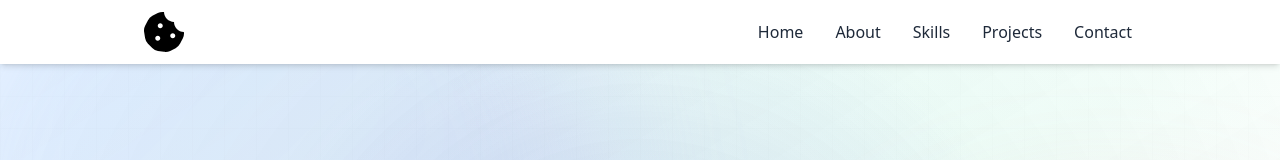
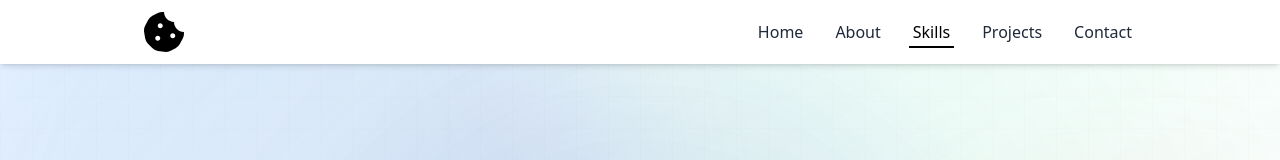
Before and after one commit to teyorkk/portfolio, a React (Vite) app: page / in a window 1280 px wide. Shown: the top 160 px of the page. Built offline with nearby package versions, Linux system fonts and the light colour scheme.

Commit message:
feat: Enhance Header component with active link highlighting and scroll tracking

```diff
--- a/src/components/Header.tsx
+++ b/src/components/Header.tsx
@@ -1,4 +1,4 @@
-import { useState } from "react";
+import { useEffect, useRef, useState } from "react";
 import { FaCookieBite } from "react-icons/fa";
 import { FaBars, FaTimes } from "react-icons/fa";
 
@@ -12,6 +12,47 @@ const navLinks = [
 
 export const Header = () => {
   const [menuOpen, setMenuOpen] = useState(false);
+  const [active, setActive] = useState<string>("#hero");
+  const rafRef = useRef<number | null>(null);
+
+  useEffect(() => {
+    const sections = navLinks
+      .map((n) => document.querySelector(n.href) as HTMLElement | null)
+      .filter((el): el is HTMLElement => !!el);
+
+    const updateActive = () => {
+      if (!sections.length) return;
+      const viewportCenter = window.innerHeight / 2;
+      let bestId = active;
+      let bestDist = Number.POSITIVE_INFINITY;
+      for (const sec of sections) {
+        const rect = sec.getBoundingClientRect();
+        // Distance from section center to viewport center
+        const dist = Math.abs(rect.top + rect.height / 2 - viewportCenter);
+        if (dist < bestDist) {
+          bestDist = dist;
+          bestId = `#${sec.id}`;
+        }
+      }
+      setActive(bestId);
+    };
+
+    const onScrollOrResize = () => {
+      if (rafRef.current) cancelAnimationFrame(rafRef.current);
+      rafRef.current = requestAnimationFrame(updateActive);
+    };
+
+    window.addEventListener("scroll", onScrollOrResize, { passive: true });
+    window.addEventListener("resize", onScrollOrResize);
+    // Initial
+    updateActive();
+
+    return () => {
+      window.removeEventListener("scroll", onScrollOrResize);
+      window.removeEventListener("resize", onScrollOrResize);
+      if (rafRef.current) cancelAnimationFrame(rafRef.current);
+    };
+  }, []);
 
   return (
     <header className="w-full bg-white shadow-md sticky top-0 z-50">
@@ -23,16 +64,27 @@ export const Header = () => {
         </div>
         {/* Desktop Nav */}
         <ul className="hidden md:flex gap-6 text-gray-800 font-medium">
-          {navLinks.map((link) => (
+          {navLinks.map((link) => {
+            const isActive = active === link.href;
+            const base =
+              "relative inline-block px-1 transition-colors duration-200 after:content-[''] after:absolute after:left-0 after:-bottom-1 after:h-0.5 after:bg-black after:transition-all after:duration-200";
+            const cls = `${base} ${
+              isActive
+                ? "text-black after:w-full"
+                : "text-gray-800 hover:text-black after:w-0 hover:after:w-full"
+            }`;
+            return (
               <li key={link.href}>
                 <a
                   href={link.href}
-                className="relative inline-block px-1 text-gray-800 hover:text-black transition-colors duration-200 after:content-[''] after:absolute after:left-0 after:-bottom-1 after:h-0.5 after:w-0 after:bg-black after:transition-all after:duration-200 hover:after:w-full"
+                  className={cls}
+                  onClick={() => setActive(link.href)}
                 >
                   {link.label}
                 </a>
               </li>
-          ))}
+            );
+          })}
         </ul>
 
         {/* Hamburger Icon (only when menu is closed) */}
@@ -60,17 +112,30 @@ export const Header = () => {
               <FaTimes />
             </button>
           </li>
-          {navLinks.map((link) => (
+          {navLinks.map((link) => {
+            const isActive = active === link.href;
+            const base =
+              "relative block py-2 px-1 transition-colors duration-200 after:content-[''] after:absolute after:left-0 after:-bottom-0.5 after:h-0.5 after:bg-black after:transition-all after:duration-200";
+            const cls = `${base} ${
+              isActive
+                ? "text-black after:w-full"
+                : "text-gray-800 hover:text-black after:w-0 hover:after:w-full"
+            }`;
+            return (
               <li key={link.href}>
                 <a
                   href={link.href}
-                className="relative block py-2 px-1 text-gray-800 hover:text-black transition-colors duration-200 after:content-[''] after:absolute after:left-0 after:-bottom-0.5 after:h-0.5 after:w-0 after:bg-black after:transition-all after:duration-200 hover:after:w-full"
-                onClick={() => setMenuOpen(false)}
+                  className={cls}
+                  onClick={() => {
+                    setActive(link.href);
+                    setMenuOpen(false);
+                  }}
                 >
                   {link.label}
                 </a>
               </li>
-          ))}
+            );
+          })}
         </ul>
       </nav>
       <ul
@@ -90,17 +155,30 @@ export const Header = () => {
             <FaTimes />
           </button>
         </li>
-        {navLinks.map((link) => (
+        {navLinks.map((link) => {
+          const isActive = active === link.href;
+          const base =
+            "relative block py-2 px-1 transition-colors duration-200 after:content-[''] after:absolute after:left-0 after:-bottom-0.5 after:h-0.5 after:bg-black after:transition-all after:duration-200";
+          const cls = `${base} ${
+            isActive
+              ? "text-black after:w-full"
+              : "text-gray-800 hover:text-black after:w-0 hover:after:w-full"
+          }`;
+          return (
             <li key={link.href}>
               <a
                 href={link.href}
-              className="relative block py-2 px-1 text-gray-800 hover:text-black transition-colors duration-200 after:content-[''] after:absolute after:left-0 after:-bottom-0.5 after:h-0.5 after:w-0 after:bg-black after:transition-all after:duration-200 hover:after:w-full"
-              onClick={() => setMenuOpen(false)}
+                className={cls}
+                onClick={() => {
+                  setActive(link.href);
+                  setMenuOpen(false);
+                }}
               >
                 {link.label}
               </a>
             </li>
-        ))}
+          );
+        })}
       </ul>
     </header>
   );
```
Also changed, not shown: 2 other files (tests, documents, lock files or other folders). Lines whose indentation alone changed are shown as unchanged.
